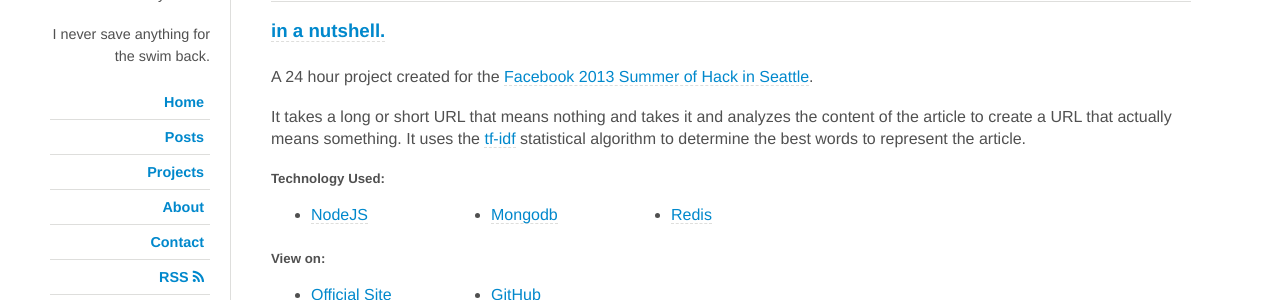
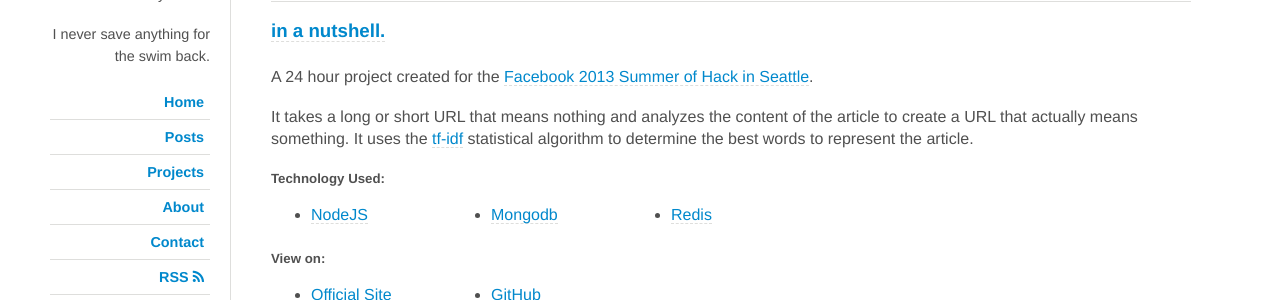
Before and after one commit to jdavis/jdavis.github.com, a Jekyll site: the page built from projects.html, in a window 1280 px wide. Shown: the part 347-647 px from the top of the page. Built offline with Jekyll 4.4.1, drawn with Linux system fonts in a browser that asks for light colours; some web fonts are replaced; Markdown is read by kramdown in place of the engine named in the settings.

Commit message:
Remove redunancy in wording

```diff
--- a/projects.html
+++ b/projects.html
@@ -35,11 +35,10 @@
     </p>
 
     <p>
-        It takes a long or short URL that means nothing and takes it and
-        analyzes the content of the article to create a URL that actually means
-        something. It uses the <a href="http://en.wikipedia.org/wiki/Tf%E2%80%93idf">tf-idf</a>
-        statistical algorithm to determine the best words to represent the
-        article.
+        It takes a long or short URL that means nothing and analyzes the
+        content of the article to create a URL that actually means something.
+        It uses the <a href="http://en.wikipedia.org/wiki/Tf%E2%80%93idf">tf-idf</a>
+        statistical algorithm to determine the best words to represent the article.
     </p>
 
     <h5 class="links">Technology Used:</h5>
```
